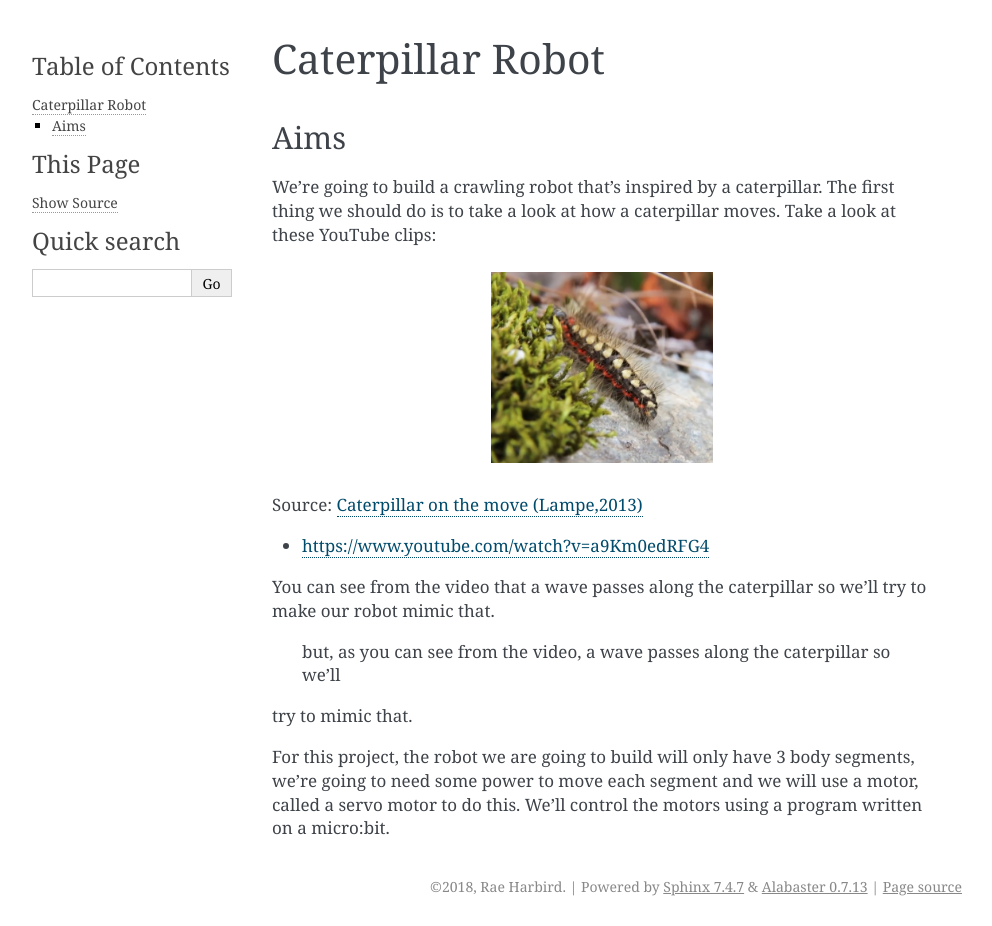
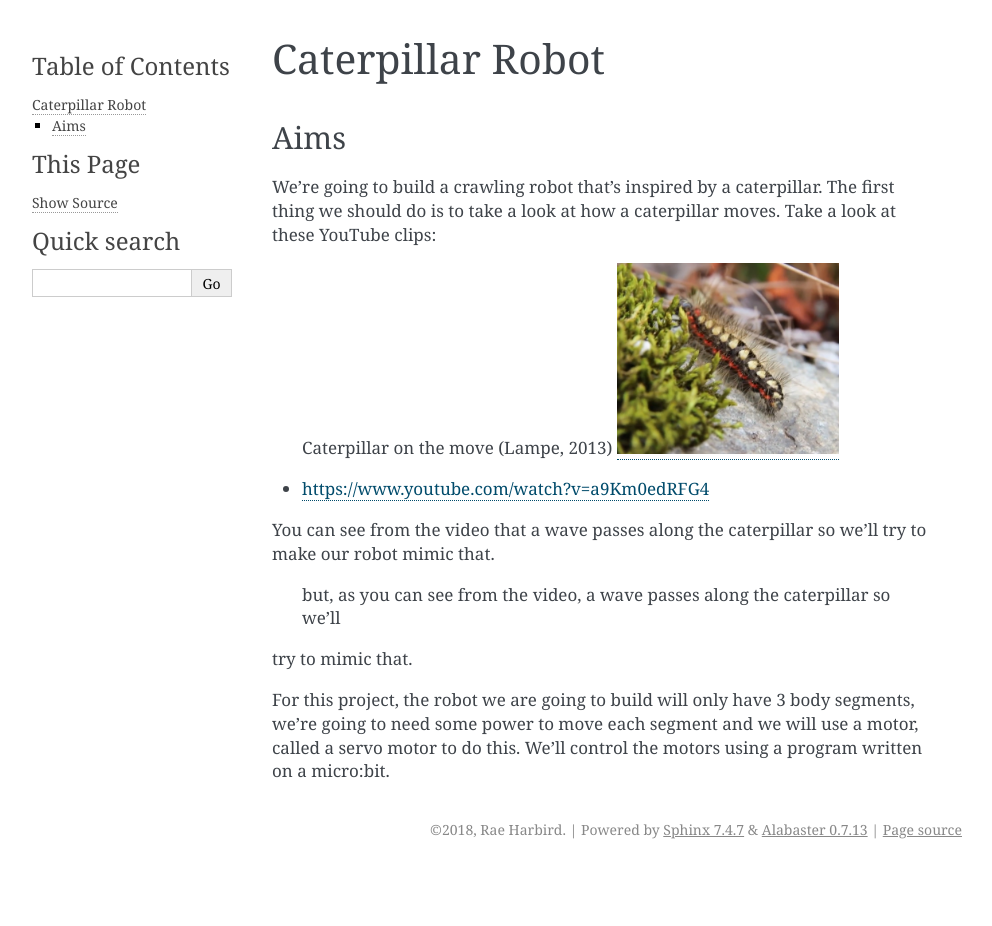
Before and after one commit to rharbird/ucl-microbit-robotics-readthedocs, a Sphinx documentation site: the page built from source/caterpillar_robot.rst, in a window 1280 px wide. Shown: the whole page, without its empty margins (148-1140 px from the left). Built offline with Sphinx 7.4.7, drawn with Linux system fonts in a browser that asks for light colours; pages that are not in the unit, such as notebooks, are missing from menus; after the commit the page ends 900 px from its top, so only the background shows below that.

Commit message:
Make clickable image

```diff
--- a/source/caterpillar_robot.rst
+++ b/source/caterpillar_robot.rst
@@ -8,11 +8,11 @@ We’re going to build a crawling robot that’s inspired by a caterpillar.
 The first thing we should do is to take a look at how a caterpillar moves. Take a
 look at these YouTube clips:
 
-.. figure:: pictures/BlackWhiteRedCaterpillarYouTube.jpg
+ Caterpillar on the move (Lampe, 2013) |ImageLink|_
+
+.. |ImageLink| image:: /pictures/BlackWhiteRedCaterpillarYouTube.jpg
    :scale: 20 %
-
-Source: `Caterpillar on the move (Lampe,2013) <https://www.youtube.com/watch?v=fRVGWCSij_M>`_
-
+.. _ImageLink: https://www.youtube.com/watch?v=fRVGWCSij_M
 
 * https://www.youtube.com/watch?v=a9Km0edRFG4
 
```
